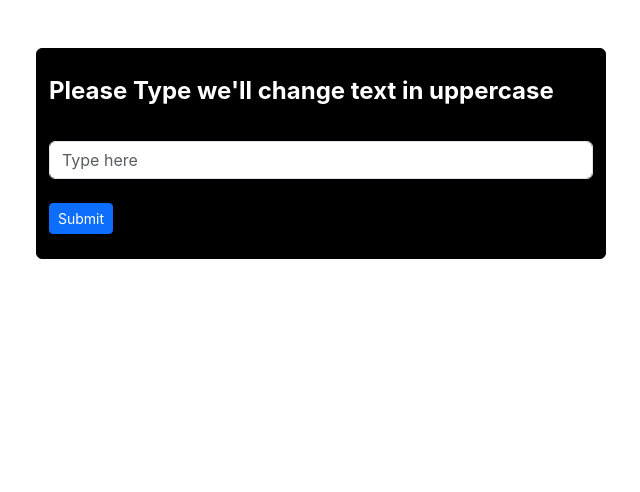
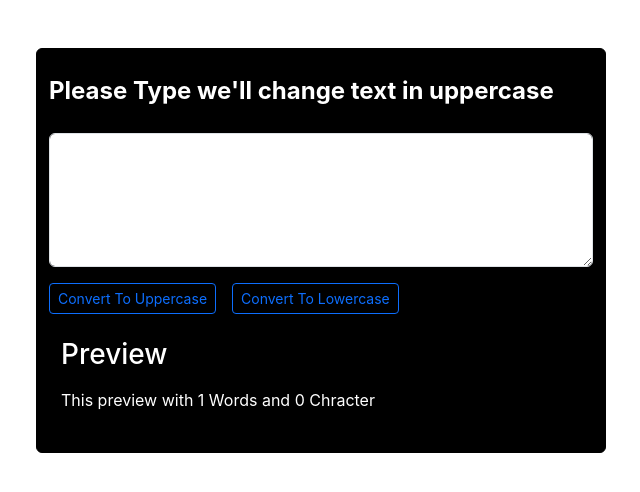
Before and after one commit to SachinKumar46/Text-Change-In-Uppercase, a React (Create React App) app: page / in a window 1280 px wide. Shown: the top 492 px of the page, without its empty margins (319-959 px from the left). Built offline with nearby package versions, Linux system fonts and the light colour scheme.

Commit message:
Add some changes in app.js file now are counting words and as well as showing preview also

```diff
--- a/src/App.js
+++ b/src/App.js
@@ -2,24 +2,37 @@ import React, { useState } from 'react'
 
 
 function App() {
-  const[text,setText]=useState("")
+  const [text, setText] = useState("")
 
-  const handleOnChange=(e)=>{
+  const handleOnChange = (e) => {
     setText(e.target.value);
   }
-  const handleOnClick=()=>{
-    let newText=text.toUpperCase()
+  const handleOnClickUppercase = () => {
+    let newText = text.toUpperCase()
     setText(newText);
   }
+
+  const handleOnClickLowercase = () => {
+    let newText = text.toLowerCase()
+    setText(newText);
+  }
+
+
   return (
     <div className="container">
       <div className="row">
         <div className="col-6 m-auto my-5 border border-black rounded py-4 bg-black">
           <form action="" >
             <label htmlFor="" className='form-label fw-bold fs-4 text-white'>Please Type we'll change text in uppercase</label>
-    <input type="search" className='form-control my-4' placeholder='Type here'  autoComplete='off' value={text} onChange={handleOnChange}/>
-    <button type='button' className='btn btn-sm btn-primary' onClick={handleOnClick}>Submit</button>
+            <textarea name="" id="" cols="30" rows="5" className='form-control my-3' value={text} onChange={handleOnChange}></textarea>
+            <button type='button' className='btn btn-sm btn btn-outline-primary' onClick={handleOnClickUppercase}>Convert To Uppercase</button>
+            <button type='button' className='btn btn-sm btn btn-outline-primary mx-3' onClick={handleOnClickLowercase}>Convert To Lowercase</button>
           </form>
+          <div className="container text-white mt-4">
+            <h3 className=' mt-4'>Preview</h3>
+            <p className=''>{text}</p>
+            <p>This preview with {text.split(" ").length} Words and {text.length} Chracter</p>
+          </div>
         </div>
       </div>
     </div>
```
Lines whose indentation alone changed are shown as unchanged.
